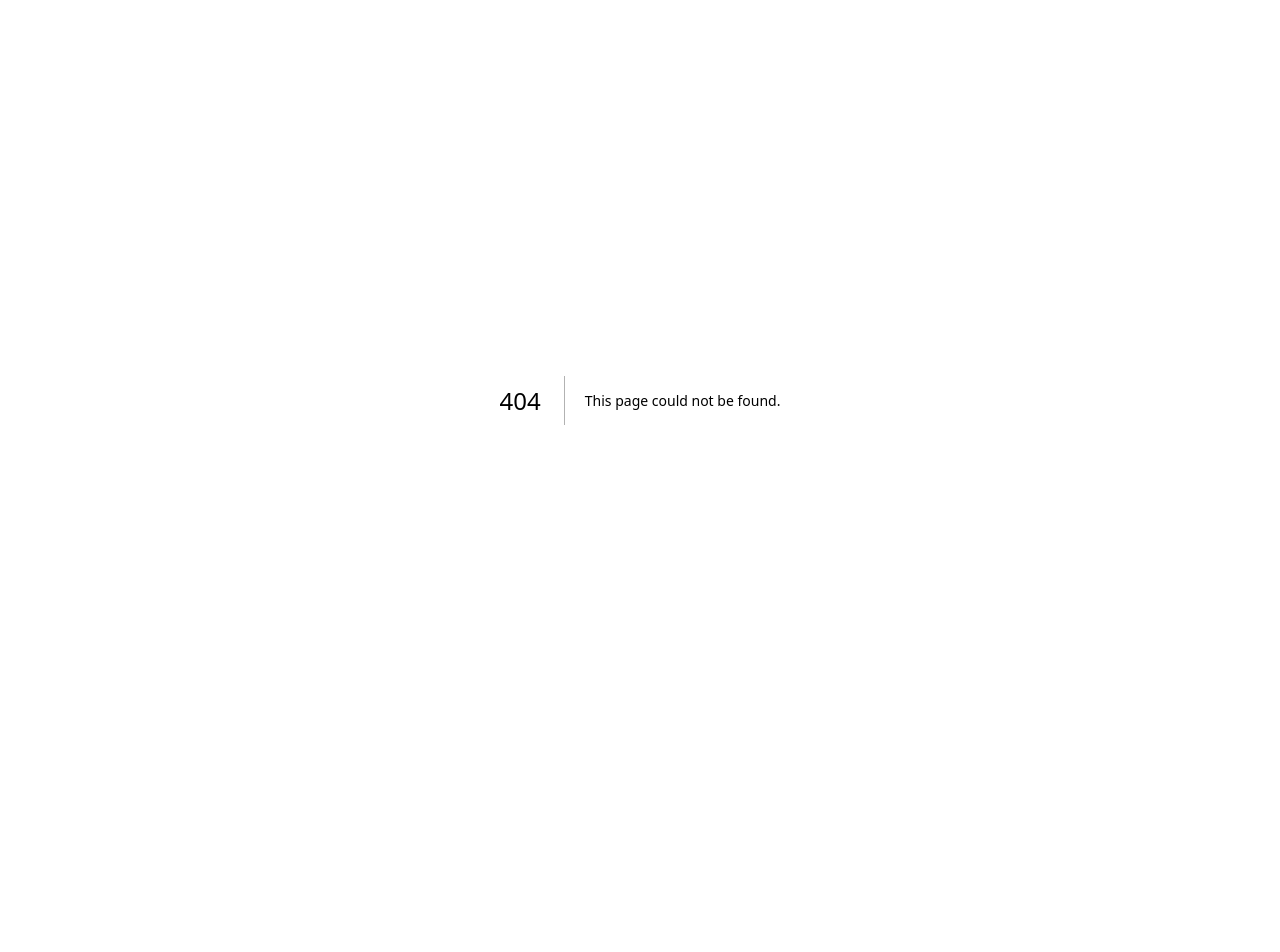
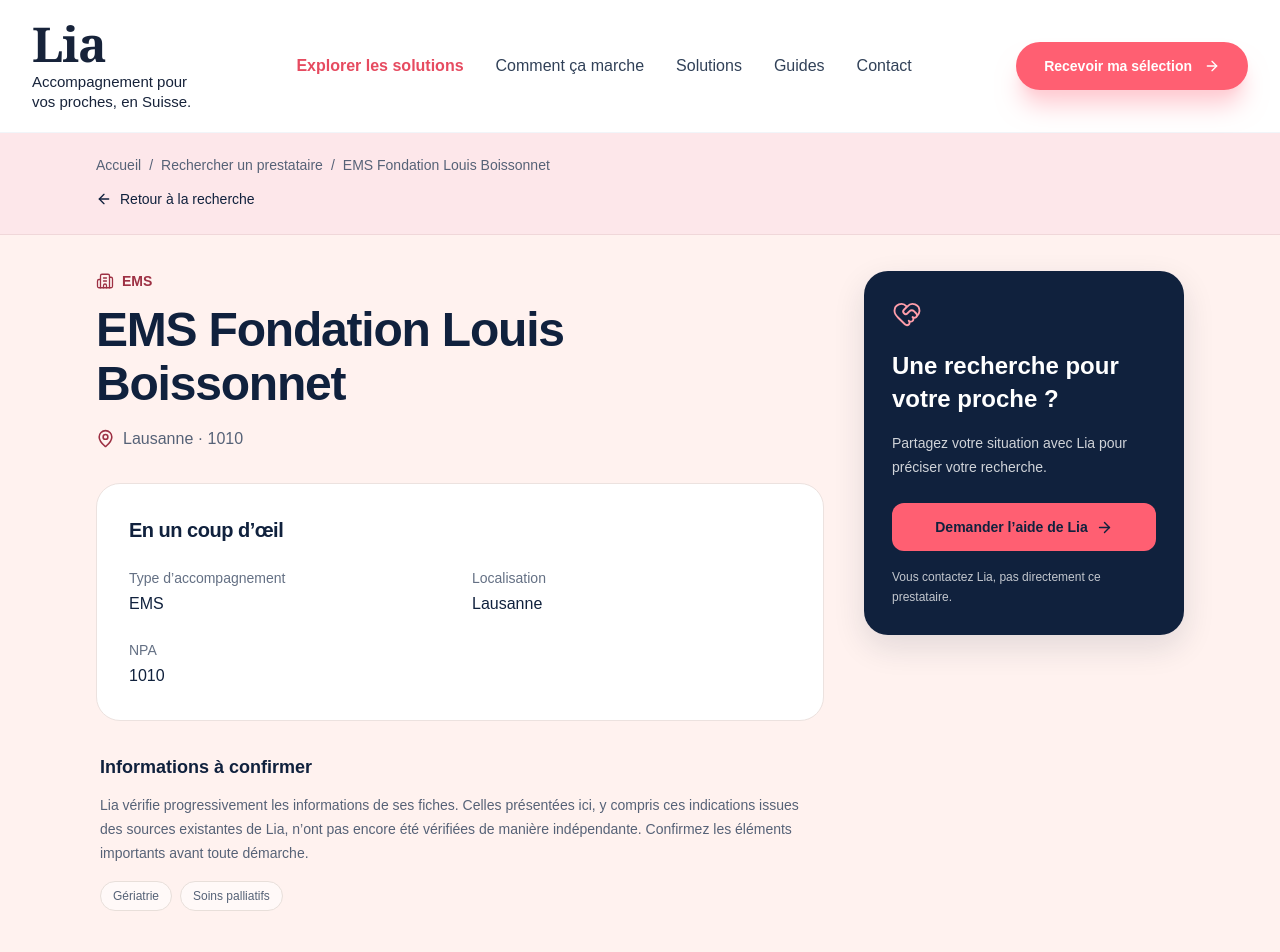
Before and after one commit to lucasruscio-hub/prochesuisse-vaud, a Next.js app: page /prestataires/ems-boissonnet in a window 1280 px wide. Before the commit this address had no page. Shown: the top 952 px of the page. Before the commit the page ends 800 px from the top, so only its background shows below. Built offline with nearby package versions, Linux system fonts and the light colour scheme.

Commit message:
Add provider detail pages

```diff
--- /dev/null
+++ b/app/prestataires/[slug]/page.js
@@ -0,0 +1,100 @@
+import Link from "next/link";
+import { notFound } from "next/navigation";
+import { ArrowLeft, ArrowRight, Building2, HeartHandshake, House, MapPin, Trees } from "lucide-react";
+import Header from "../../components/Header";
+import Footer from "../../components/Footer";
+import { getProviderBySlug } from "../../../lib/provider-repository";
+import { PROVIDER_TYPES } from "../../../lib/provider-config";
+import { providerMetadata, providerBreadcrumbs } from "../../../lib/provider-detail";
+
+export async function generateMetadata({ params }) {
+  const provider = await getProviderBySlug((await params).slug);
+  if (!provider) notFound();
+  return providerMetadata(provider);
+}
+
+export default async function ProviderPage({ params }) {
+  const provider = await getProviderBySlug((await params).slug);
+  if (!provider) notFound();
+
+  const Icon = provider.type === "ems" ? Building2 : provider.type === "domicile" ? House : Trees;
+  const searchHref = `/recherche?type=${encodeURIComponent(provider.type)}`;
+  const focus = "focus-visible:outline-2 focus-visible:outline-offset-4 focus-visible:outline-[#10213D]";
+
+  return (
+    <div lang="fr" className="min-h-screen bg-[#FFF2EF] text-[#10213D]">
+      <Header active="recherche" />
+      <main>
+        <script type="application/ld+json" dangerouslySetInnerHTML={{
+          __html: JSON.stringify(providerBreadcrumbs(provider)).replace(/</g, "\\u003c"),
+        }} />
+        <section className="border-b border-[#F0D7D9] bg-[#FDE7EA]">
+          <div className="mx-auto max-w-6xl px-5 py-5 md:px-8">
+            <nav aria-label="Fil d’Ariane" className="text-sm leading-6 text-[#566277]">
+              <ol className="flex flex-wrap items-center gap-x-2 gap-y-1">
+                <li><Link href="/" className={`hover:underline ${focus}`}>Accueil</Link></li>
+                <li aria-hidden="true">/</li>
+                <li><Link href="/recherche" className={`hover:underline ${focus}`}>Rechercher un prestataire</Link></li>
+                <li aria-hidden="true">/</li>
+                <li aria-current="page" className="break-words">{provider.name}</li>
+              </ol>
+            </nav>
+            <Link href={searchHref} className={`mt-3 inline-flex items-center gap-2 text-sm font-medium hover:underline ${focus}`}>
+              <ArrowLeft size={16} aria-hidden="true" /> Retour à la recherche
+            </Link>
+          </div>
+        </section>
+
+        <div className="mx-auto grid max-w-6xl items-start gap-7 px-5 py-7 md:px-8 md:py-9 lg:grid-cols-[minmax(0,1fr)_320px] lg:gap-10">
+          <div className="min-w-0 space-y-6">
+            <header className="pb-2">
+              <p className="flex items-center gap-2 text-sm font-semibold text-[#9D3043]">
+                <Icon size={18} strokeWidth={1.7} aria-hidden="true" />
+                {PROVIDER_TYPES[provider.type]}
+              </p>
+              <h1 className="mt-3 break-words text-4xl font-semibold leading-[1.12] tracking-tight md:text-5xl">{provider.name}</h1>
+              {(provider.address || provider.commune || provider.npa) && (
+                <p className="mt-4 flex items-start gap-2 text-base leading-6 text-[#566277]">
+                  <MapPin size={19} className="mt-0.5 shrink-0 text-[#9D3043]" aria-hidden="true" />
+                  {provider.address || [provider.npa, provider.commune].filter(Boolean).join(" ")}
+                </p>
+              )}
+            </header>
+            <section aria-labelledby="details-heading" className="rounded-3xl border border-[#ECE2DF] bg-white p-6 sm:p-8">
+              <h2 id="details-heading" className="text-xl font-semibold tracking-tight">En un coup d’œil</h2>
+              <dl className="mt-6 grid gap-6 sm:grid-cols-2">
+                <div><dt className="text-sm text-[#647084]">Type d’accompagnement</dt><dd className="mt-1 font-medium">{PROVIDER_TYPES[provider.type]}</dd></div>
+                {provider.commune && <div><dt className="text-sm text-[#647084]">Localisation</dt><dd className="mt-1 font-medium">{provider.commune}</dd></div>}
+                {provider.npa && <div><dt className="text-sm text-[#647084]">NPA</dt><dd className="mt-1 font-medium">{provider.npa}</dd></div>}
+              </dl>
+            </section>
+
+            <section aria-labelledby="tags-heading" className="px-1 py-2">
+              <h2 id="tags-heading" className="text-lg font-semibold">Informations à confirmer</h2>
+              <p className="mt-3 text-sm leading-6 text-[#566277]">
+                Lia vérifie progressivement les informations de ses fiches. Celles présentées ici{provider.tags.length > 0 ? ", y compris ces indications issues des sources existantes de Lia," : ""} n’ont pas encore été vérifiées de manière indépendante. Confirmez les éléments importants avant toute démarche.
+                {provider.type === "domicile" && " La localisation ne définit pas la zone d’intervention."}
+              </p>
+              {provider.tags.length > 0 && (
+                <ul className="mt-4 flex flex-wrap gap-2">
+                  {provider.tags.map((tag, index) => <li key={`${tag}-${index}`} className="rounded-full border border-[#E8DFDA] bg-white/60 px-3 py-1.5 text-xs text-[#566277]">{tag}</li>)}
+                </ul>
+              )}
+            </section>
+          </div>
+
+          <aside aria-labelledby="enquiry-heading" className="rounded-3xl bg-[#10213D] p-7 text-white shadow-[0_12px_32px_rgba(16,33,61,0.12)] lg:sticky lg:top-8">
+            <HeartHandshake size={30} strokeWidth={1.5} className="text-[#FF9EAA]" aria-hidden="true" />
+            <h2 id="enquiry-heading" className="mt-5 text-2xl font-semibold leading-snug">Une recherche pour votre proche ?</h2>
+            <p className="mt-4 text-sm leading-6 text-white/80">Partagez votre situation avec Lia pour préciser votre recherche.</p>
+            <Link href="/#form" className="mt-6 inline-flex w-full items-center justify-center gap-2 rounded-xl bg-[#FF5F72] px-4 py-3.5 text-sm font-semibold text-[#10213D] transition hover:bg-[#FF8593] focus-visible:outline-2 focus-visible:outline-offset-4 focus-visible:outline-white">
+              Demander l’aide de Lia <ArrowRight size={17} aria-hidden="true" />
+            </Link>
+            <p className="mt-4 text-xs leading-5 text-white/75">Vous contactez Lia, pas directement ce prestataire.</p>
+          </aside>
+        </div>
+      </main>
+      <Footer />
+    </div>
+  );
+}
--- a/app/recherche/RechercheClient.js
+++ b/app/recherche/RechercheClient.js
@@ -17,6 +17,7 @@
 import Footer from "../components/Footer";
 import Header from "../components/Header";
 import { SPECIAL_FILTERS } from "../../lib/provider-config";
+import { providerPath } from "../../lib/provider-detail";
 import { searchProviders } from "../../lib/provider-search";
 
 const PAGE_SIZE = 9;
@@ -377,9 +378,11 @@
           <>
             <div className="grid gap-5 md:grid-cols-2 xl:grid-cols-3">
               {visibleProviders.map((provider) => (
-                <article
+                <Link
+                  href={providerPath(provider.slug)}
+                  aria-label={`Voir la fiche de ${provider.name}`}
                   key={provider.id}
-                  className="group flex min-h-[300px] flex-col rounded-2xl border border-[#ECE7E3] bg-white p-6 shadow-[0_5px_20px_rgba(23,35,58,0.035)] transition duration-200 hover:-translate-y-1 hover:border-[#FFD1D6] hover:shadow-[0_16px_35px_rgba(23,35,58,0.08)]"
+                  className="group focus-visible:outline-2 focus-visible:outline-offset-4 focus-visible:outline-[#10213D] flex min-h-[300px] flex-col rounded-2xl border border-[#ECE7E3] bg-white p-6 shadow-[0_5px_20px_rgba(23,35,58,0.035)] transition duration-200 hover:-translate-y-1 hover:border-[#FFD1D6] hover:shadow-[0_16px_35px_rgba(23,35,58,0.08)]"
                 >
                   <div className="flex items-start gap-4">
                     <ProviderIcon type={provider.type} />
@@ -431,16 +434,15 @@
                         confirmer auprès de l’organisme concerné.
                       </p>
 
-                      <Link
-                        href="/#form"
+                      <span
                         className="flex w-full items-center justify-center gap-2 rounded-xl bg-[#10213D] px-4 py-3 text-sm font-semibold text-white transition group-hover:bg-[#19345C]"
                       >
-                        Recevoir une sélection adaptée
+                        Voir la fiche
                         <ArrowRight size={16} />
-                      </Link>
+                      </span>
                     </div>
                   </div>
-                </article>
+                </Link>
               ))}
             </div>
 
--- /dev/null
+++ b/lib/provider-detail.js
@@ -0,0 +1,30 @@
+import { PROVIDER_TYPES } from "./provider-config.js";
+
+// Same canonical origin as the existing guide pages.
+const SITE_URL = "https://liavaud.ch";
+
+export function providerPath(slug) {
+  return `/prestataires/${encodeURIComponent(slug)}`;
+}
+
+export function providerMetadata(provider) {
+  const label = PROVIDER_TYPES[provider.type];
+  const location = provider.commune ? ` à ${provider.commune}` : "";
+  return {
+    title: `${provider.name} | ${label}${location} | Lia`,
+    description: `Consultez la fiche de ${provider.name}, dans la catégorie ${label}${location}. Informations de l’annuaire à confirmer auprès du prestataire.`,
+    alternates: { canonical: `${SITE_URL}${providerPath(provider.slug)}` },
+  };
+}
+
+export function providerBreadcrumbs(provider) {
+  return {
+    "@context": "https://schema.org",
+    "@type": "BreadcrumbList",
+    itemListElement: [
+      { "@type": "ListItem", position: 1, name: "Accueil", item: SITE_URL },
+      { "@type": "ListItem", position: 2, name: "Rechercher un prestataire", item: `${SITE_URL}/recherche` },
+      { "@type": "ListItem", position: 3, name: provider.name, item: `${SITE_URL}${providerPath(provider.slug)}` },
+    ],
+  };
+}
```
Also changed, not shown: 1 other file (tests, documents, lock files or other folders).
